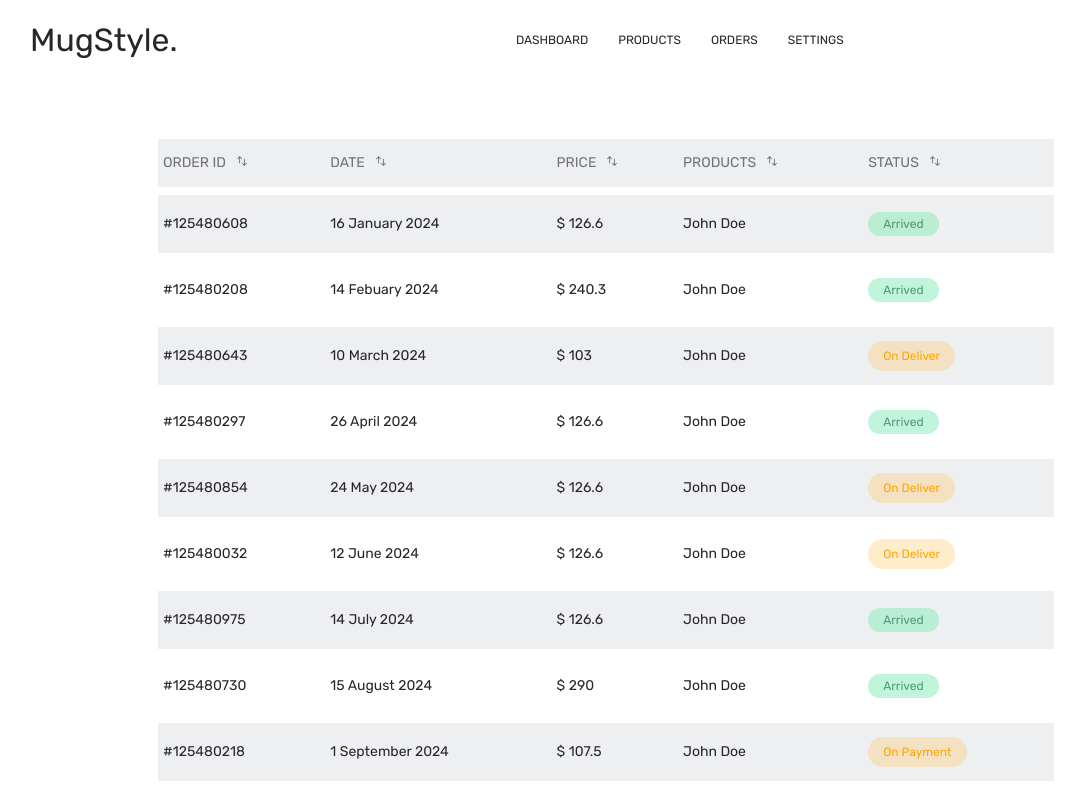
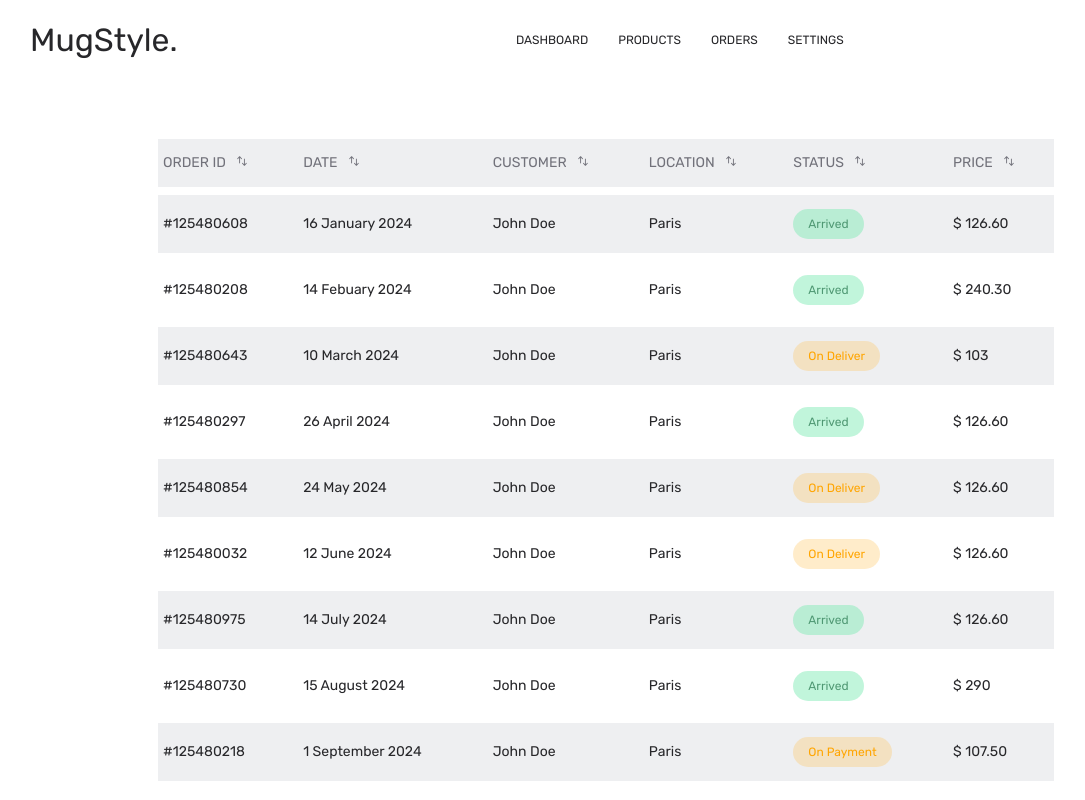
Before and after one commit to Morganefrlr/eshop-mugstyle2024, a Next.js app: page /admin/orders in a window 1280 px wide. Shown: the top 800 px of the page, without its empty margins (34-1119 px from the left). Built offline with nearby package versions, Linux system fonts and the light colour scheme.

Commit message:
A05: refacto

```diff
--- a/src/app/admin/orders/_orders.scss
+++ b/src/app/admin/orders/_orders.scss
@@ -27,7 +27,6 @@
             tr:nth-child(odd){
                 background-color: lighten($third, 10);
             }
-            tr{
                 td{
                     height: 3rem;
                     padding: 5px;
@@ -36,28 +35,21 @@
         }
     }
 }
-}
 
-
-.Payment, .Deliver{
-    div{
+.Payment, .Deliver, .Arrived{
     width: fit-content;
-        background-color: rgba(253, 193, 81, 0.303);
-        color: orange;
     border-radius: 25px;
     padding: 8px 15px;
     font-size: 12px;
 }
+.Payment, .Deliver{
+    background-color: rgba(253, 193, 81, 0.303);
+    color: orange;
 }
 
 
 .Arrived{
-    div{
-        width: fit-content;
     background-color: rgba(127, 235, 181, 0.488);
     color: rgb(79, 152, 115);
-        border-radius: 25px;
-        padding: 5px 15px;
-        font-size: 12px;
+
 }
-}
--- a/src/app/admin/orders/page.tsx
+++ b/src/app/admin/orders/page.tsx
@@ -1,52 +1,15 @@
 import { ordersList } from '@/fakeData/fakeData';
-import { HiMiniArrowsUpDown } from "react-icons/hi2";
+import Thead from './table/Thead';
+import Tbody from './table/Tbody';
 
 const page = () => {
-
 
     return (
         <div className="ordersMain">
         <table>
-            <thead>
-                <tr>
-                    <th>
-                        Order ID
-                        <HiMiniArrowsUpDown className='icon' />
-                    </th>
-                    <th>
-                        Date
-                        <HiMiniArrowsUpDown className='icon'/>
-                    </th>
-                    <th>
-                        Price
-                        <HiMiniArrowsUpDown className='icon'/>
-                    </th>
-                    <th>
-                        Products
-                        <HiMiniArrowsUpDown className='icon'/>
-                    </th>
-                    <th>
-                        Status
-                        <HiMiniArrowsUpDown className='icon'/>
-                    </th>
-                </tr>
-            </thead>
-            <tbody>
-               {ordersList.map(item =>
-                    <tr>
-                        <td>#{item.id}</td>
-                        <td>{item.createdAt}</td>
-                        <td>$ {item.price}</td>
-                        <td>{item.customer}</td>
-                        <td className={item.status}>
-                            <div>{item.status}</div></td>
-
-                    </tr>
-                )}
-
-            </tbody>
+            <Thead />
+            <Tbody ordersList={ordersList}/>
         </table>
-
     </div>
     );
 };
--- /dev/null
+++ b/src/app/admin/orders/table/Tbody.tsx
@@ -0,0 +1,21 @@
+import { OrderType } from '@/fakeData/typeData';
+
+
+const Tbody = ({ordersList} : {ordersList : OrderType[]}) => {
+    return (
+        <tbody>
+            {ordersList.map(item =>
+                <tr key={item.id}>
+                    <td>#{item.id}</td>
+                    <td>{item.createdAt}</td>
+                    <td>{item.customer}</td>
+                    <td>{item.location}</td>
+                    <td><div className={item.status}>{item.status}</div></td>
+                    <td>$ {item.price}</td>
+                </tr>
+            )}
+        </tbody>
+    );
+};
+
+export default Tbody;
--- /dev/null
+++ b/src/app/admin/orders/table/Thead.tsx
@@ -0,0 +1,20 @@
+
+import { HiMiniArrowsUpDown } from 'react-icons/hi2';
+
+const Thead = () => {
+    const columnTitle = ['Order ID','Date','Customer','Location','Status', 'Price']
+    return (
+        <thead>
+            <tr>
+                {columnTitle.map(item =>
+                    <th key={item}>
+                        {item}
+                        <HiMiniArrowsUpDown className='icon' />
+                    </th>
+                )}
+            </tr>
+        </thead>
+    );
+};
+
+export default Thead;
--- a/src/fakeData/fakeData.ts
+++ b/src/fakeData/fakeData.ts
@@ -301,7 +301,7 @@ export const ordersList: OrderType[] = [
         createdAt: "16 January 2024",
         customer: "John Doe",
         location: "Paris",
-        price: 126.60,
+        price: "126.60",
         status: "Arrived"
     },
     {
@@ -309,7 +309,7 @@ export const ordersList: OrderType[] = [
         createdAt: "14 Febuary  2024",
         customer: "John Doe",
         location: "Paris",
-        price: 240.30,
+        price: "240.30",
         status: "Arrived"
     },
     {
@@ -317,7 +317,7 @@ export const ordersList: OrderType[] = [
         createdAt: "10 March 2024",
         customer: "John Doe",
         location: "Paris",
-        price: 103,
+        price: "103",
         status: "On Deliver"
     },
     {
@@ -325,7 +325,7 @@ export const ordersList: OrderType[] = [
         createdAt: "26 April 2024",
         customer: "John Doe",
         location: "Paris",
-        price: 126.60,
+        price: "126.60",
         status: "Arrived"
     },
     {
@@ -333,7 +333,7 @@ export const ordersList: OrderType[] = [
         createdAt: "24 May 2024",
         customer: "John Doe",
         location: "Paris",
-        price: 126.60,
+        price: "126.60",
         status: "On Deliver"
     },
     {
@@ -341,7 +341,7 @@ export const ordersList: OrderType[] = [
         createdAt: "12 June 2024",
         customer: "John Doe",
         location: "Paris",
-        price: 126.60,
+        price: "126.60",
         status: "On Deliver"
     },
     {
@@ -349,7 +349,7 @@ export const ordersList: OrderType[] = [
         createdAt: "14 July 2024",
         customer: "John Doe",
         location: "Paris",
-        price: 126.60,
+        price: "126.60",
         status: "Arrived"
     },
     {
@@ -357,7 +357,7 @@ export const ordersList: OrderType[] = [
         createdAt: "15 August 2024",
         customer: "John Doe",
         location: "Paris",
-        price: 290,
+        price: "290",
         status: "Arrived"
     },
     {
@@ -365,7 +365,7 @@ export const ordersList: OrderType[] = [
         createdAt: "1 September 2024",
         customer: "John Doe",
         location: "Paris",
-        price: 107.50,
+        price: "107.50",
         status: "On Payment"
     },
     {
@@ -373,7 +373,7 @@ export const ordersList: OrderType[] = [
         createdAt: "30 October 2024",
         customer: "John Doe",
         location: "Paris",
-        price: 450.60,
+        price: "450.60",
         status: "Arrived"
     },
     {
@@ -381,7 +381,7 @@ export const ordersList: OrderType[] = [
         createdAt: "3 November 2024",
         customer: "John Doe",
         location: "Paris",
-        price: 115.25,
+        price: "115.25",
         status: "On Payment"
     },
 ]
--- a/src/fakeData/typeData.ts
+++ b/src/fakeData/typeData.ts
@@ -22,6 +22,6 @@ export type OrderType = {
     createdAt: string,
     customer: string,
     location: string,
-    price: number,
+    price: string,
     status: string
 }
```
Lines whose indentation alone changed are shown as unchanged.
